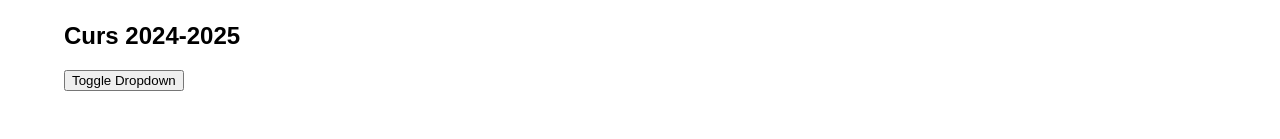
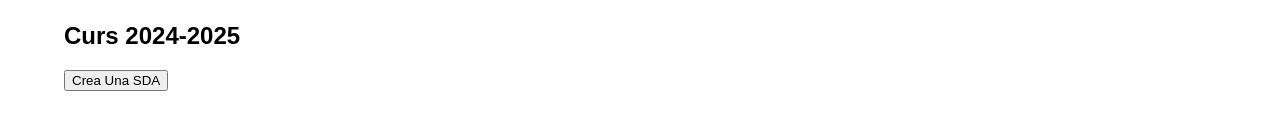
Before and after one commit to GuillemBarris/Registres_curriculars_CRPGA, an Angular app in the folder Registres_curriculars_CRPGA/: page /registres-u in a window 1280 px wide. Shown: the part 183-322 px from the top of the page. Built offline with nearby package versions, Linux system fonts and the light colour scheme.

Commit message:
Change name to Crea Una SDA

```diff
--- a/Registres_curriculars_CRPGA/src/app/components/registres-u/registres-u.component.html
+++ b/Registres_curriculars_CRPGA/src/app/components/registres-u/registres-u.component.html
@@ -10,7 +10,7 @@
   <div class="content">
 
     <h2>Curs 2024-2025</h2>
-    <button (click)="navigateToFormSda()" class="navigate-to-form-sda">Toggle Dropdown</button>
+    <button (click)="navigateToFormSda()" class="navigate-to-form-sda">Crea Una SDA</button>
     <div id="grid" class="grid">
       <a *ngFor="let sda of sdaList" class="grid-element" href="http://localhost:4200/sda">{{sda.title}} <span class="img-container"><img src="assets/img/registry.png" alt="Document Icon"></span></a>
     </div>
```
